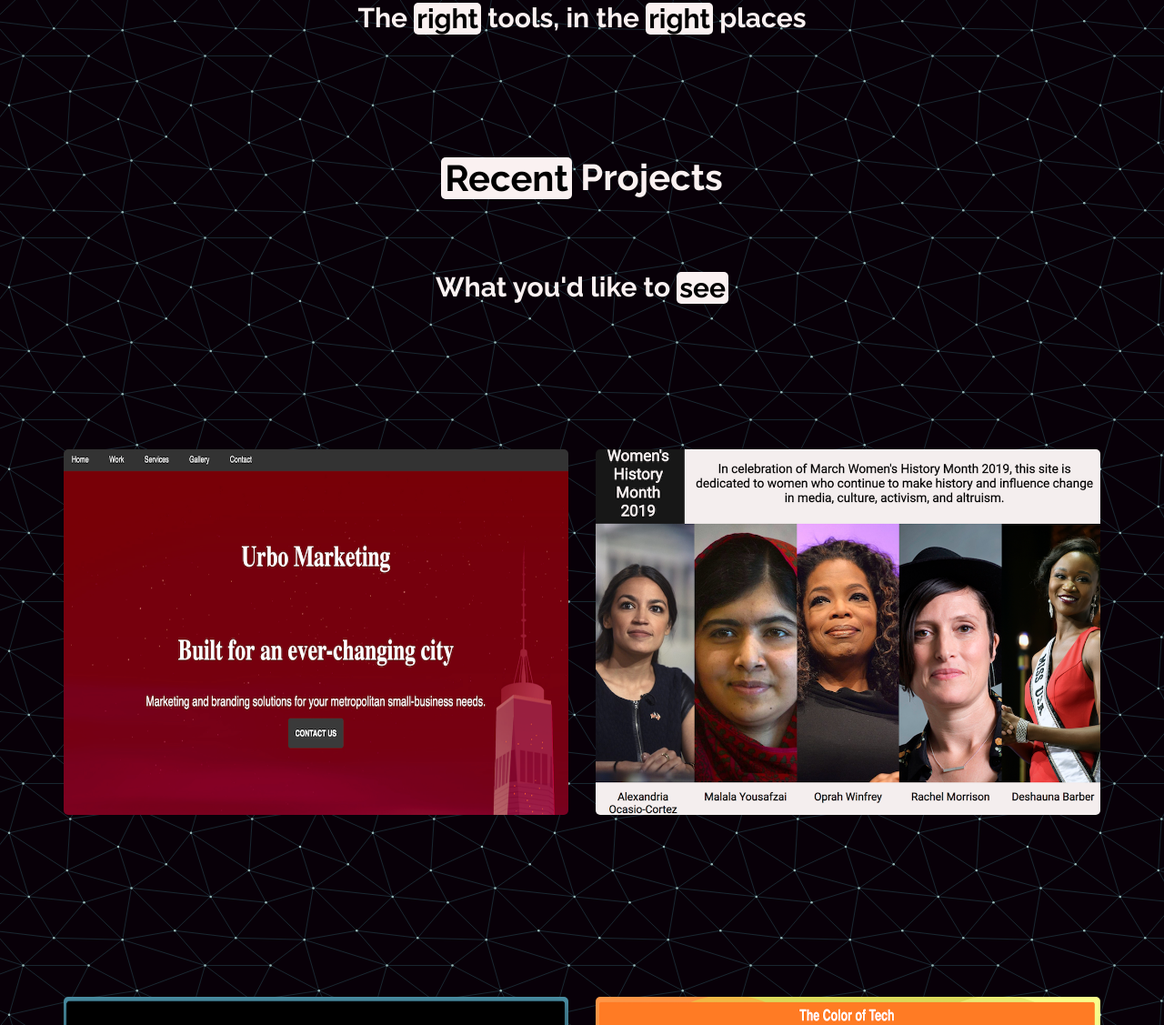
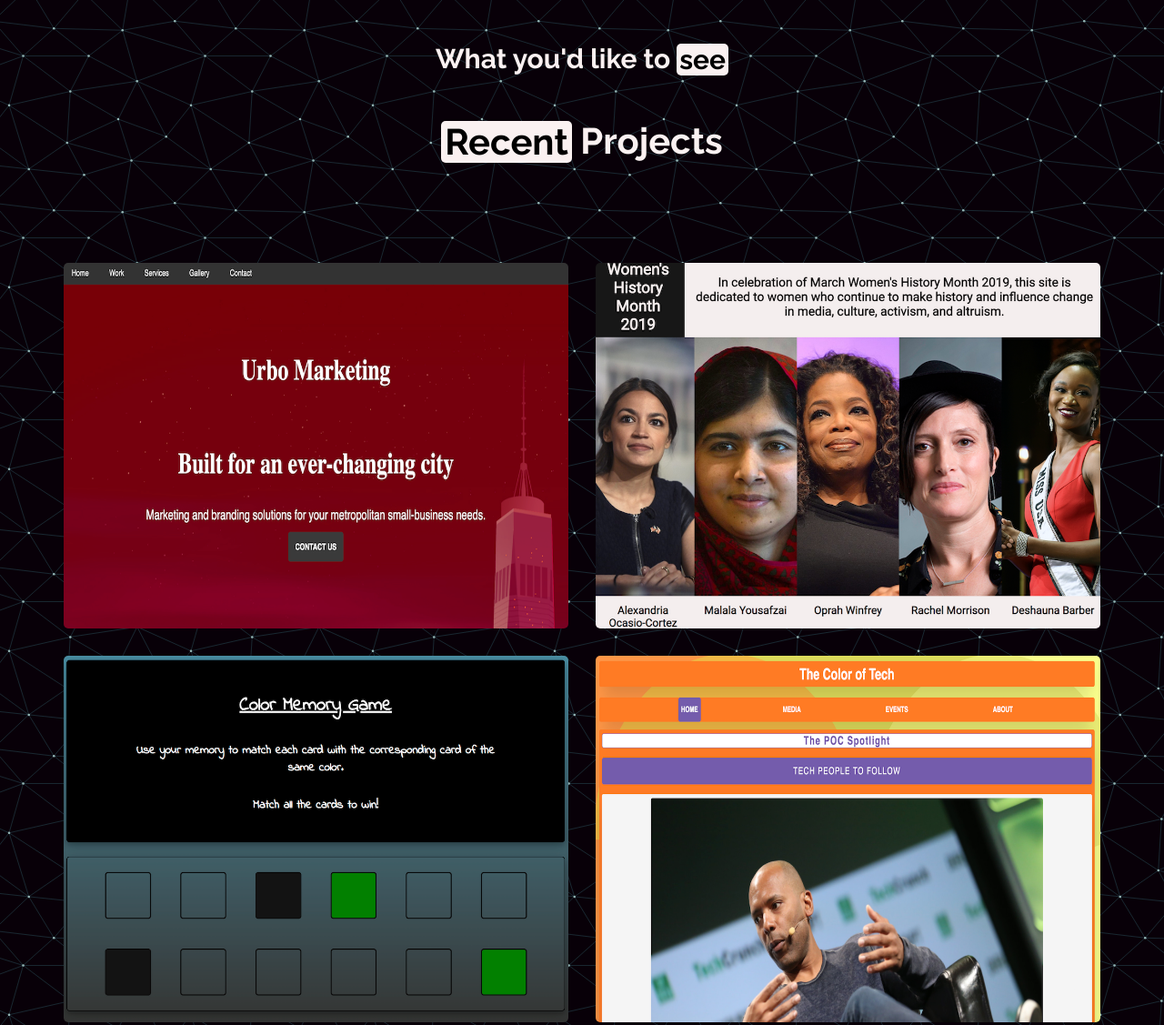
Before and after one commit to JonathanPetersCode/jpcode-portfolio, a plain HTML site: page index.html in a window 1280 px wide. Shown: the part 834-1961 px from the top of the page at 91% size. Drawn offline with nearby package versions, Linux system fonts and the light colour scheme.

Commit message:
update portfolio

```diff
--- a/css/style.css
+++ b/css/style.css
@@ -209,7 +209,9 @@ p {
     justify-content: center;
     flex-wrap: wrap;
 }
-
+.portfolio-card{
+    margin-top: 3rem;
+}
 /* end divider */
 
 /* start about */
--- a/index.html
+++ b/index.html
@@ -53,10 +53,9 @@
                     </p>
                     <div class="bio-summary">
                         <h1>Hi, I'm Jonathan! This is why I code...</h1>
-                        <p>Connectivity and collaboration inspires me. The ability to develop applications used by millions worldwide drives me to continously improve my skills in web development and to work together with like-minded individuals to create solutions for real-world problems.</p>
+                        <p>"Connectivity and collaboration inspires me. The ability to develop applications used by millions worldwide drives me to continuously improve my skills in web development and to work together with like-minded individuals to create solutions for real-world problems."</p>
                     </div>
                     <i class="fa fa-arrow-circle-down fa-5x blink arrow-style" aria-hidden="true"></i>
-                    <h4 class="intro-title">The&nbsp;<mark>right</mark>&nbsp;tools, in the&nbsp; <mark>right</mark>&nbsp;places</h4>
                 </div>
             </div>
         </div>
@@ -66,12 +65,12 @@
                     <div class="container">
                         <div class="row">
                             <div class="col-md-12 text-center"></div>
+                            <h4 class="section-title">What you'd like to&nbsp;<mark>see</mark></h4>
                             <h2 class="section-title"><mark>Recent</mark>&nbsp;Projects</h2>
-                            <h3 class="section-title">What you'd like to&nbsp;<mark>see</mark></h3>
                             <div>
                                 <div>
                                     <div class="portfolio-div">
-                                        <div class="col-md-6 mt-2">
+                                        <div class="col-md-6 portfolio-card">
                                             <div class="portfolio-thumb">
                                                 <img src="./images/urbo-marketing.png" class="fluid-img" alt="portfolio img">
                                                 <div class="portfolio-overlay">
@@ -85,19 +84,19 @@
                                                 </div>
                                             </div>
                                         </div>
-                                        <div class="col-md-6 mt-2">
+                                        <div class="col-md-6 portfolio-card">
                                             <div class="portfolio-thumb">
                                                 <img src="./images/womens-history.png" class="fluid-img" alt="portfolio img">
                                                 <div class="portfolio-overlay">
                                                     <a href="https://march-womens-history-month.herokuapp.com/" class="fas fa-globe fa-3x"></a>
                                                     <a href="https://github.com/JonathanPetersCode/womens-history-march" class="fab fa-github fa-3x"></a>
                                                     <h4>March Women's History</h4>
-                                                    <p class="project-info">March Women's History site highlighting the contributions of women in society. Built
+                                                    <p class="project-info">March Women's History site highlighting the contributions of women in society. <br> Built
                                                         using PUG.JS/HTML/CSS/NodeJS/Express</p>
                                                 </div>
                                             </div>
                                         </div>
-                                        <div class="col-md-6 mt-2">
+                                        <div class="col-md-6 portfolio-card">
                                             <div class="portfolio-thumb">
                                                 <img src="./images/color-memory-game.png" class="fluid-img" alt="portfolio img">
                                                 <div class="portfolio-overlay">
@@ -105,11 +104,11 @@
                                                     <a href="https://github.com/JonathanPetersCode/Memory-Color-Game" class="fab fa-github fa-3x"></a>
                                                     <h4>Color Memory Game</h4>
                                                     <p class="project-info">Click a card to reveal it's color. Match each card with the corresponding card of
-                                                        the same color. Match them all to win! Built using HTML/CSS/JQuery/JS</p>
+                                                        the same color. Match them all to win! <br> Built using HTML/CSS/JQuery/JS</p>
                                                 </div>
                                             </div>
                                         </div>
-                                        <div class="col-md-6 mt-2">
+                                        <div class="col-md-6 portfolio-card">
                                             <div class="portfolio-thumb">
                                                 <img src="images/the-color-of-tech.png" class="fluid-img" alt="portfolio img">
                                                 <div class="portfolio-overlay">
@@ -117,8 +116,8 @@
                                                     <a href="https://github.com/JonathanPetersCode/The-color-of-tech"
                                                         class="fab fa-github fa-3x"></a>
                                                     <h4>The Color of Tech</h4>
-                                                    <p class="project-info">A Blog site featuring people of color in technology that
-                                                        work to inspire and motive. Made with React JS/HTML/CSS</p>
+                                                    <p class="project-info">A Blog site featuring people of color in the technology industry that
+                                                        work to inspire and motive. <br> Built with React/React Router/HTML/CSS</p>
                                                     </div>
                                                 </div>
                                             </div>
```
